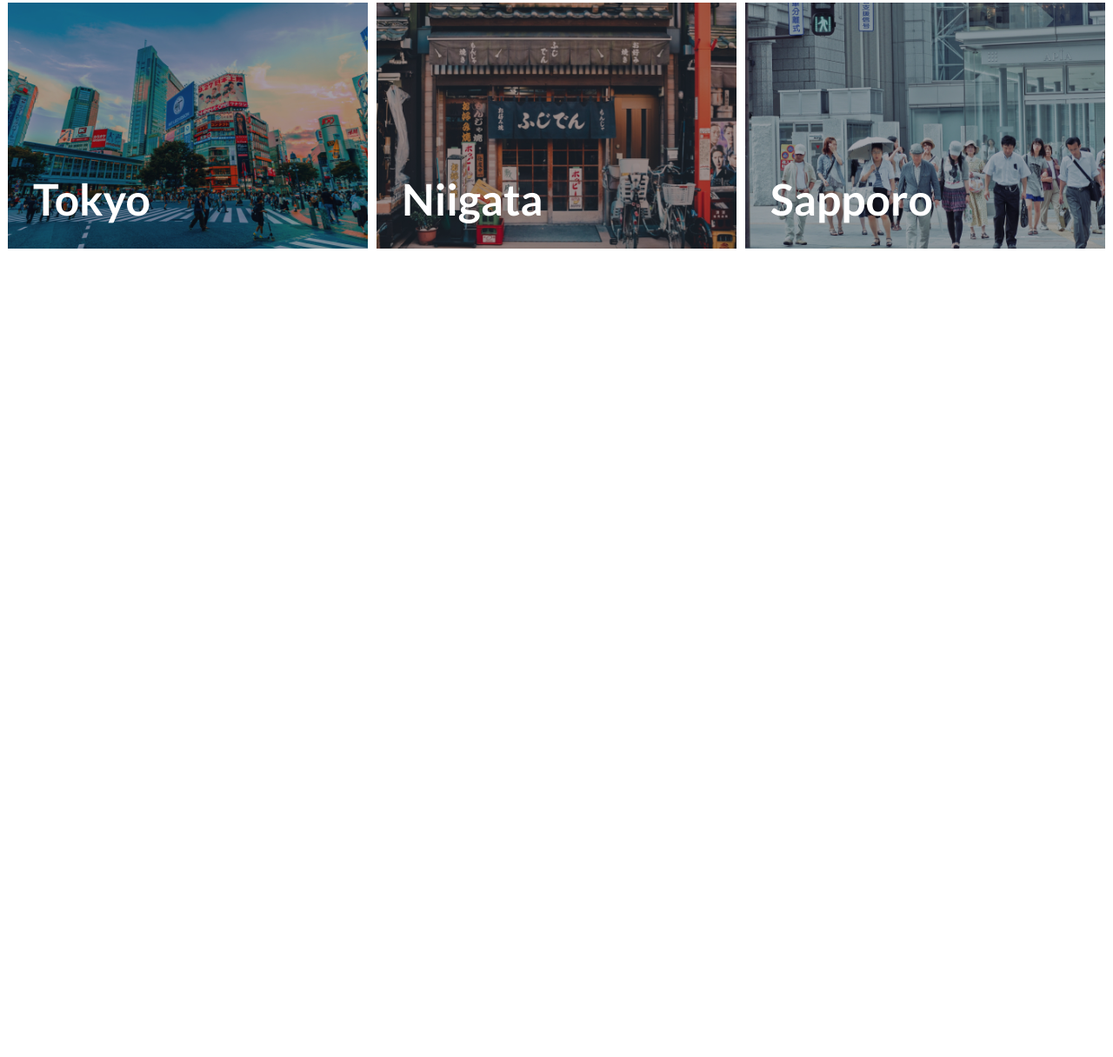
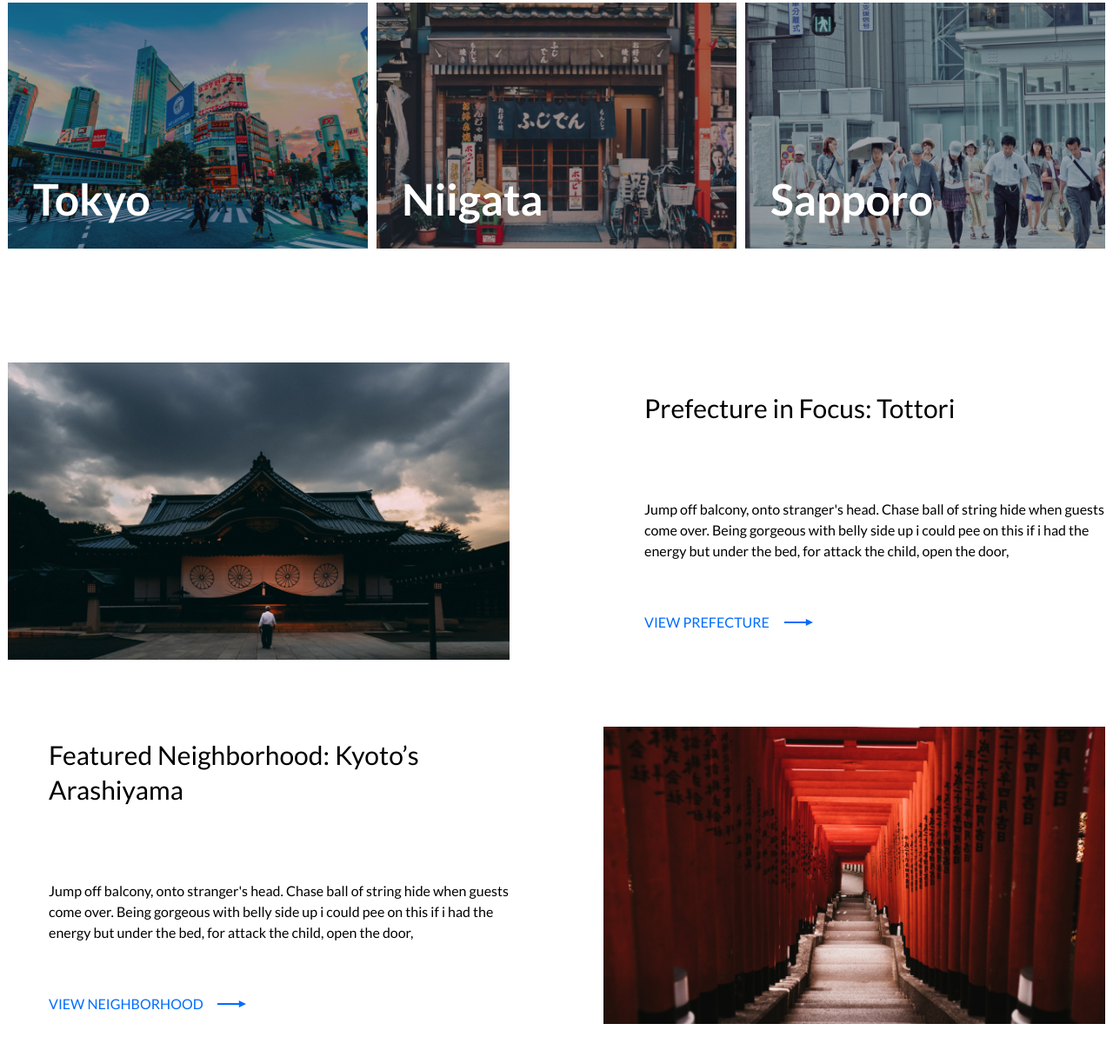
Before and after one commit to Anchabadze/Travel-to-Japan, a plain HTML site: page index.html in a window 1280 px wide. Shown: the part 1900-3116 px from the top of the page at 87% size. Before the commit the page ends 2317 px from the top, so only its background shows below. Drawn offline with Linux system fonts and the light colour scheme.

Commit message:
tours finished

```diff
--- a/css/styles.css
+++ b/css/styles.css
@@ -376,7 +376,48 @@
 
 /* Tours styles start */
 
+.tours {
+    margin-bottom: 139px; /* отступ секции снизу */
+}
 
+.tours__tour {
+    display: grid;
+    grid-template-columns: repeat(2, 1fr);
+    column-gap: 108px; /* отсупа снизу нет, а по бокам 108px */
+    align-items: center; /* выравнивание по центру контейнера */
+    margin-bottom: 77px;
+}
 
+.tour__info {
+    padding-left: 47px;
+}
+
+.tour__title {
+    font-weight: 500;
+    font-size: 30px;
+    line-height: 40px;
+    margin-bottom: 85px;
+}
+
+.tour__descr {
+    font-weight: 400;
+    font-size: 16px;
+    line-height: 24px;
+    margin-bottom: 58px;
+}
+
+.tour__more {
+    display: inline-block; /* чтобы добавить элемент сбоку */
+    padding-right: 59px; /* размер стрелки + расстояние между текстом и стрелкой */
+    font-size: 16px;
+    line-height: 24px;
+    color: #006DFE;
+    text-decoration: none; /* чтобы убрать нижнее подчёркивание */
+    background: url(../img/svg/arrow.svg) no-repeat 95% center; /* добавляем стрелку, чтобы не повторялась и выравнивалась справа на 95% и по центру */
+}
+
+.tour__more:hover, .tour__more:focus {
+    opacity: 65%;
+}
 
 /* Tours styles end */
--- a/index.html
+++ b/index.html
@@ -167,10 +167,43 @@
 
         <!-- Tours start -->
 
+        <div class="tours"> <!-- тут использоваи не section, потому что нет заголовка -->
+            <div class="wrapper-full">
+
+                <div class="tours__tour tour">
+                    <div class="tour__pic">
+                        <img src="./img/tour-1.jpg" alt="Prefecture in Focus: Tottori" class="tour__thumb">
+                    </div>
+                    <div class="tour__info">
+                        <h3 class="tour__title">
+                            Prefecture in Focus: Tottori
+                        </h3>
+                        <p class="tour__descr">
+                            Jump off balcony, onto stranger's head. Chase ball of string hide when guests come over. Being gorgeous with belly side up i could pee on this if i had the energy but under the bed, for attack the child, open the door,
+                        </p>
+                        <a href="#!" class="tour__more">VIEW PREFECTURE</a>
+                    </div>
+                </div>
+
+                <div class="tours__tour tour">
+                    <div class="tour__info">
+                        <h3 class="tour__title">
+                            Featured Neighborhood: Kyoto’s Arashiyama
+                        </h3>
+                        <p class="tour__descr">
+                            Jump off balcony, onto stranger's head. Chase ball of string hide when guests come over. Being gorgeous with belly side up i could pee on this if i had the energy but under the bed, for attack the child, open the door,
+                        </p>
+                        <a href="#!" class="tour__more">VIEW NEIGHBORHOOD</a>
+                    </div>
+                    <div class="tour__pic">
+                        <img src="./img/tour-2.jpg" alt="Featured Neighborhood: Kyoto’s Arashiyama" class="tour__thumb">
+                    </div>
+                </div>
+            </div>
+        </div>
+        <!-- Tours end -->
 
 
-
-        <!-- Tours end -->
 
     </main>
 </body>
```
Also changed, not shown: img/tour-1.jpg (added), img/tour-2.jpg (added).
